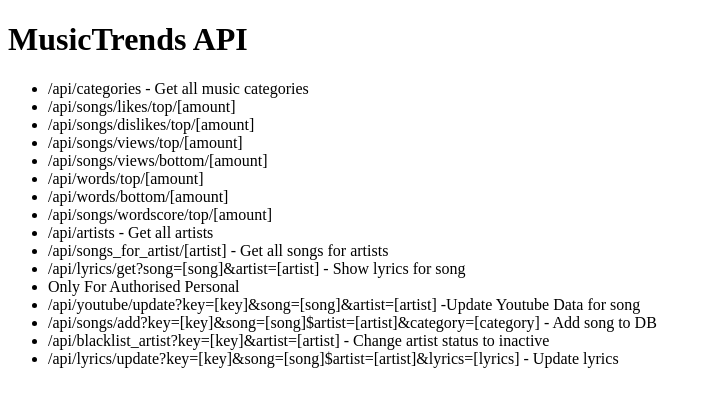
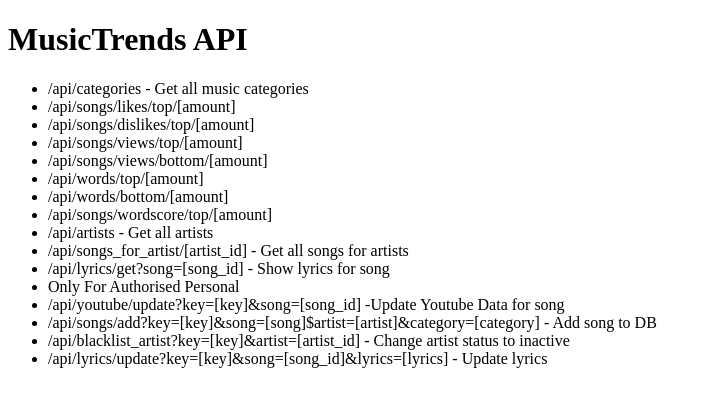
Before and after one commit to alonkol/MusicTrends, a Flask app: page /api in a window 1280 px wide. Shown: the top 407 px of the page, without its empty margins (0-712 px from the left). Run offline with Flask 2, Linux system fonts and the light colour scheme.

Commit message:
update apis for admin

```diff
--- a/Server/server.py
+++ b/Server/server.py
@@ -121,13 +121,13 @@ def artists():
     return GetJSONResult(statement)
 
 
-@app.route('/api/songs_for_artist/<artist>')
-def songs_for_artist(artist):
-    statement = "SELECT Songs.songName FROM Artists, SongToArtist, Songs " \
-                "WHERE artistName = %s " \
-                "and Artists.artistID = SongToArtist.artistID and Songs.songID = SongToArtist.songID;"
+@app.route('/api/songs_for_artist/<artist_id>')
+def songs_for_artist(artist_id):
+    statement = "SELECT Songs.songID, Songs.songName FROM SongToArtist, Songs " \
+                "WHERE artistID = %s " \
+                "and Songs.songID = SongToArtist.songID;"
 
-    return GetJSONResult(statement, (artist,))
+    return GetJSONResult(statement, (artist_id,))
 
 
 @app.route('/api/blacklist_artist')
@@ -142,29 +142,22 @@ def blacklist_artist():
 
 @app.route('/api/lyrics/get', methods=['GET'])
 def get_lyrics():
-    artist = request.args.get('artist')
-    song = request.args.get('song')
+    song_id = request.args.get('song')
     statement = "SELECT lyrics " \
-                "FROM Lyrics, Songs, SongToArtist, Artists " \
+                "FROM Lyrics" \
                 "WHERE " \
-                "artistName = %s AND " \
-                "songName = %s AND " \
-                "Artists.artistID = SongToArtist.artistID  AND " \
-                "Songs.songID = SongToArtist.songID AND " \
-                "Lyrics.songID = Songs.songID;"
-    return GetJSONResult(statement, (artist, song))
+                "songID = %s;"
+    return GetJSONResult(statement, (song_id,))
 
 
 @app.route('/api/lyrics/update', methods=['GET'])
 def update_lyrics():
-    artist = request.args.get('artist')
-    song = request.args.get('song')
+    song_id = request.args.get('song')
     lyrics = request.args.get('lyrics')
     managerKey = request.args.get('key')
-    song_id = get_song_id_by_song_name_and_artist(artist, song)
     lyrics_exist = check_if_lyrics_exist(song_id)
     if lyrics_exist:
-        update_in_lyrics_table(artist, song, lyrics)
+        update_in_lyrics_table(song_id, lyrics)
         insert_into_words_per_song_table(song_id, lyrics)
     else:
         # currently supports only lyrics in english
@@ -173,8 +166,7 @@ def update_lyrics():
 # TODO OOOOOOOOOOOOOOOOOOOOOOOOOOOOOOOOOOOOOOOOOOOOOOOOOOOOOOOOOO
 app.route('/api/youtube/update', methods=['GET'])
 def update_youtube_data():
-    artist = request.args.get('artist')
-    song = request.args.get('song')
+    song_id = request.args.get('song')
     managerKey = request.args.get('key')
     return json.dumps({
             "success": True,
@@ -258,17 +250,13 @@ def check_if_lyrics_exist(song_id):
     return json.loads(GetJSONResult(statement, (song_id, )))['amount'] != 0
 
 
-def update_in_lyrics_table(artist,song,lyrics):
+def update_in_lyrics_table(song_id, lyrics):
     statement = "UPDATE lyrics " \
                 "SET lyrics = %s " \
                 "WHERE " \
-                "(SELECT Songs.songID FROM Songs, SongToArtist, Artists " \
-                "WHERE songName = %s AND " \
-                "ArtistName = %s AND " \
-                "Artists.artistID = SongToArtist.artistID AND " \
-                "Songs.songID = SongToArtist.songID); "
+                "songID = %s; "
 
-    return GetUpdateResult(statement, (lyrics, song, artist))
+    return GetUpdateResult(statement, (lyrics, song_id))
 
 
 def insert_lyrics_into_tables(song_id, lyrics, language):
--- a/Server/templates/api.html
+++ b/Server/templates/api.html
@@ -18,14 +18,14 @@
         <li>/api/songs/wordscore/top/[amount]</li>
 
         <li>/api/artists - Get all artists</li>
-        <li>/api/songs_for_artist/[artist] - Get all songs for artists</li>
-        <li>/api/lyrics/get?song=[song]&artist=[artist] - Show lyrics for song</li>
+        <li>/api/songs_for_artist/[artist_id] - Get all songs for artists</li>
+        <li>/api/lyrics/get?song=[song_id] - Show lyrics for song</li>
 
         <li> Only For Authorised Personal</li>
-        <li>/api/youtube/update?key=[key]&song=[song]&artist=[artist] -Update Youtube Data for song</li>
+        <li>/api/youtube/update?key=[key]&song=[song_id] -Update Youtube Data for song</li>
         <li>/api/songs/add?key=[key]&song=[song]$artist=[artist]&category=[category] - Add song to DB</li>
-        <li>/api/blacklist_artist?key=[key]&artist=[artist] - Change artist status to inactive</li>
-        <li>/api/lyrics/update?key=[key]&song=[song]$artist=[artist]&lyrics=[lyrics] - Update lyrics</li>
+        <li>/api/blacklist_artist?key=[key]&artist=[artist_id] - Change artist status to inactive</li>
+        <li>/api/lyrics/update?key=[key]&song=[song_id]&lyrics=[lyrics] - Update lyrics</li>
     </ul>
 
 </body>
```
